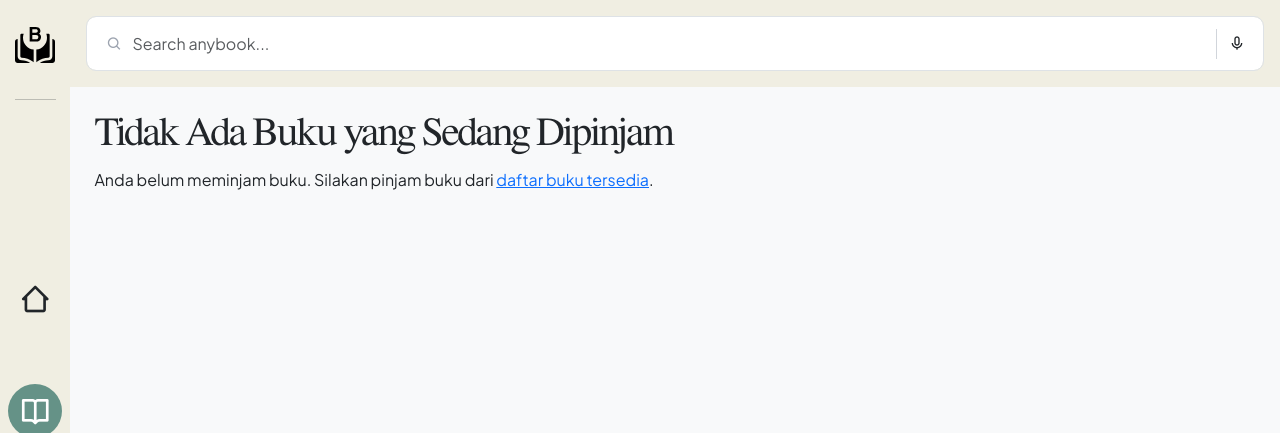
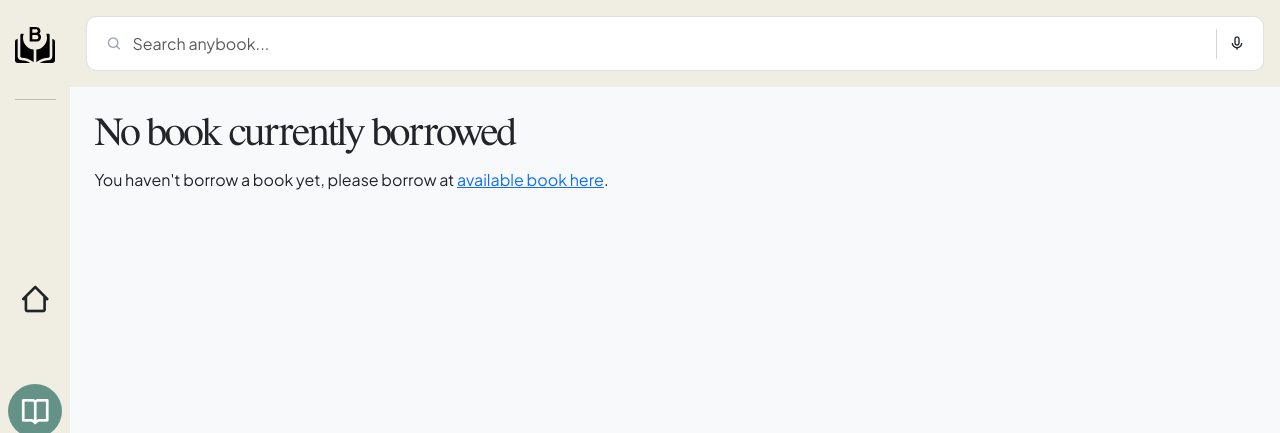
Before and after one commit to masaidfairus/biblio-e-library, a PHP site: page /views/user/booklist.php in a window 1280 px wide. Shown: the top 433 px of the page. Run offline with PHP 8.4, Linux system fonts and the light colour scheme; a user stored in the database is signed in; data comes from the database, SQL or seed files in the repository.

Commit message:
english-language

```diff
--- a/views/user/booklist.php
+++ b/views/user/booklist.php
@@ -106,25 +106,25 @@ $result = mysqli_query($conn, $query);
                 <?php
                 // Cek apakah ada buku yang sedang dipinjam
                 if (mysqli_num_rows($result) > 0): ?>
-                    <h1 class="mb-4">Buku yang Sedang Dipinjam</h1>
+                    <h1 class="mb-4">Books on Borrow</h1>
                     <div class="book-list">
                         <?php while ($loan = mysqli_fetch_assoc($result)): ?>
                             <div class="book-item d-flex flex-column">
                                 <img src="../admin/<?= $loan['cover_image'] ?>" alt="Cover <?= $loan['title'] ?>" class="book-cover">
                                 <h3><?= $loan['title'] ?></h3>
-                                <p class="mb-auto">Penulis: <?= $loan['author'] ?></p>
+                                <p class="mb-auto">Author: <?= $loan['author'] ?></p>
                                 <form method="POST" action="user_controller.php" class="mt-4">
                                     <input type="hidden" name="loan_id" value="<?= $loan['loan_id'] ?>">
                                     <input type="hidden" name="book_id" value="<?= $loan['book_id'] ?>">
                                     <button type="submit" name="return" class="button bg-danger" data-bs-toggle="modal"
-                                    data-bs-target="#exampleModal">Kembalikan Buku</button>
+                                    data-bs-target="#exampleModal">Return the book</button>
                                 </form>
                             </div>
                         <?php endwhile; ?>
                     </div>
                 <?php else: ?>
-                    <h1>Tidak Ada Buku yang Sedang Dipinjam</h1>
-                    <p>Anda belum meminjam buku. Silakan pinjam buku dari <a href="home.php">daftar buku tersedia</a>.</p>
+                    <h1>No book currently borrowed</h1>
+                    <p>You haven't borrow a book yet, please borrow at <a href="home.php">available book here</a>.</p>
                 <?php endif; ?>
 
             </div>
--- a/views/user/detail_book.php
+++ b/views/user/detail_book.php
@@ -147,10 +147,10 @@ if (isset($_GET['id'])) {
                         <?php if ($status == 'available'): ?>
                             <form action="" class="w-100">
                                 <button type="button" name="loan" class="button w-100" data-bs-toggle="modal"
-                                    data-bs-target="#exampleModal">Pinjam Buku</button>
+                                    data-bs-target="#exampleModal">Borrow Book</button>
                             </form>
                         <?php else: ?>
-                            <button class="button button-secondary w-100" disabled>Tidak Tersedia</button>
+                            <button class="button button-secondary w-100" disabled>Book Not Available</button>
                         <?php endif; ?>
                     </div>
                 </div>
```
